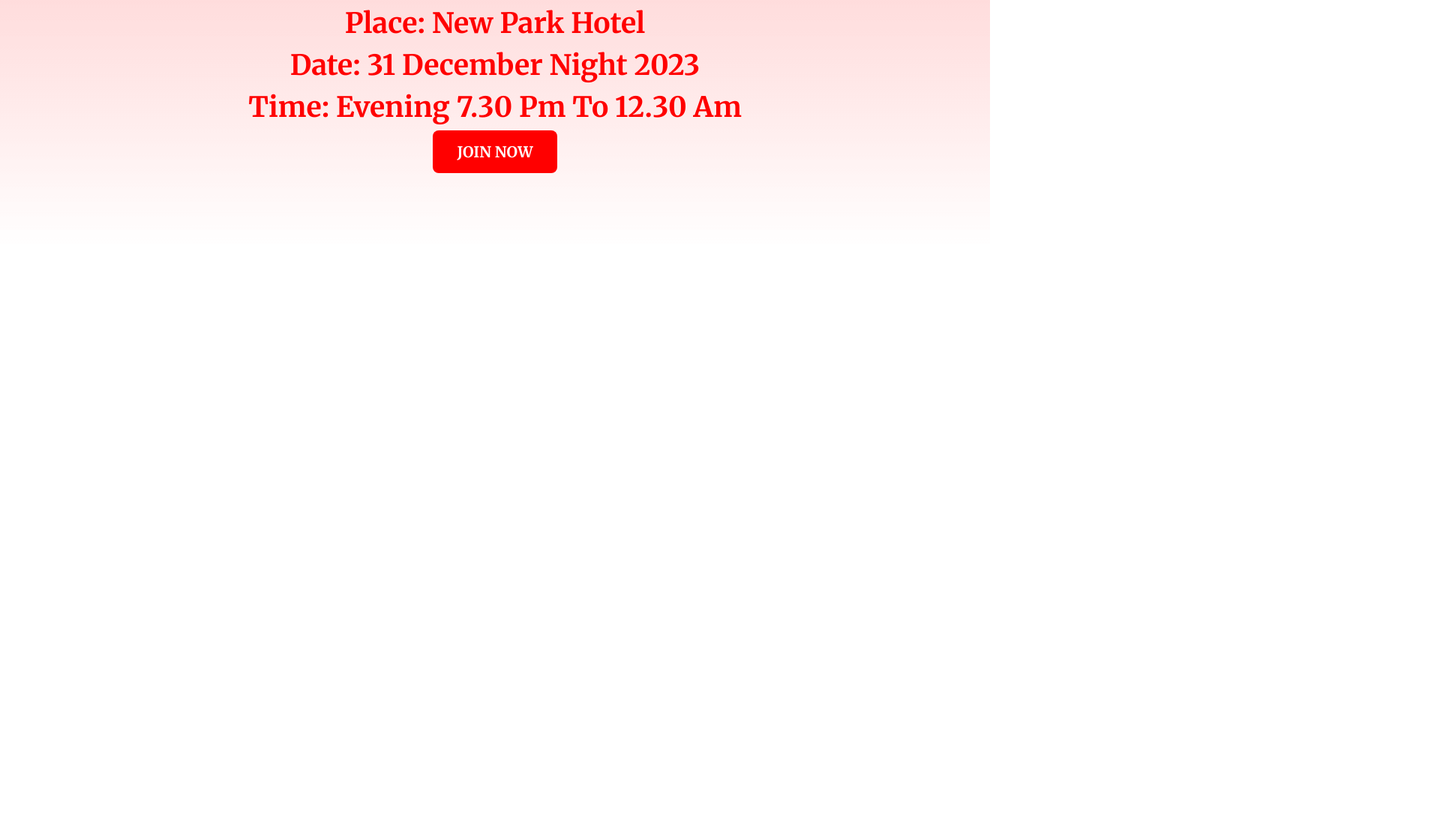
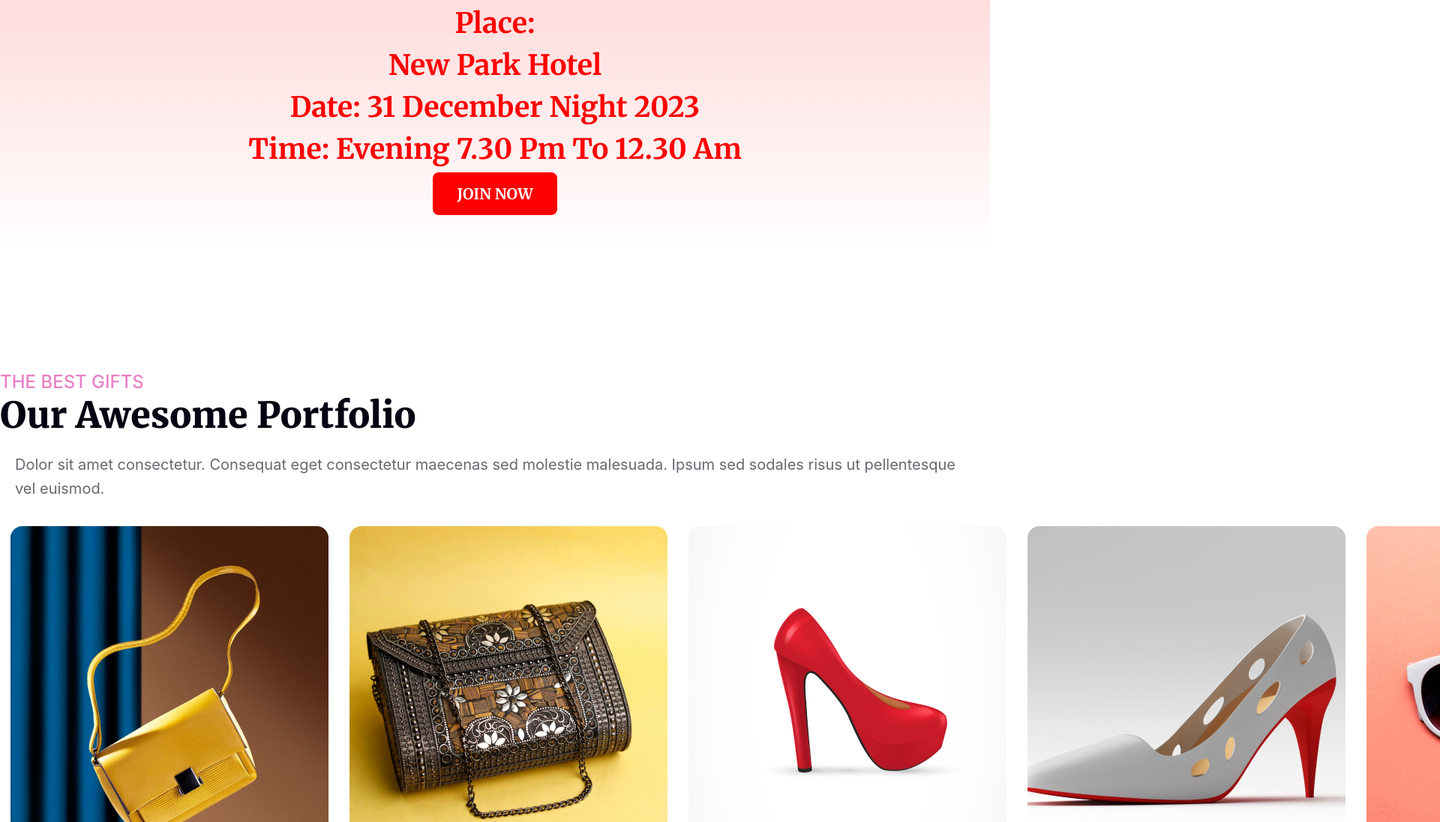
Before and after one commit to motasn/New-Year-New-Mission-B9A1-, a plain HTML site: page index.html in a window 1280 px wide. Shown: the part 2742-3839 px from the top of the page at 75% size, 1920 px wide, since content can reach past the window. Before the commit the page ends 3157 px from the top, so only its background shows below. Drawn offline with Linux system fonts and the light colour scheme.

Commit message:
protfolio add

```diff
--- a/index.html
+++ b/index.html
@@ -53,12 +53,30 @@
      <section id="place">
         <div class="place-contanner">
             <div class="place-time">
-                <h3><span>Place:</span> New Park Hotel</h3>
-                <h3><span>Date:</span> 31 December Night 2023</h3>
-                <h3><span>Time:</span> Evening 7.30 pm to 12.30 am</h3>
+                <h3>Place: <p>New Park Hotel</p></h3>
+                <h3> Date: 31 December Night 2023</h3>
+                <h3>Time: Evening 7.30 pm to 12.30 am</h3>
                 <button type="button">Join Now</button>
             </div>
 
+        </div>
+     </section>
+
+     <section id="Portfolio">
+        <div class="Portfolio-contaner">
+            <div class="Portfolio-text">
+                <h4>THE BEST GIFTS</h4>
+              <h2>Our Awesome Portfolio</h2>
+              <p>Dolor sit amet consectetur. Consequat eget consectetur maecenas sed molestie malesuada. Ipsum sed sodales risus ut pellentesque vel euismod. </p>
+            </div>
+            <div class="Portfolio-imag">
+              <img class="img-p" src="resources/Rectangle 3.png" alt="">
+              <img class="img-p" src="resources/Rectangle 4.png" alt="">
+              <img class="img-p" src="resources/Rectangle 5.png" alt="">
+              <img class="img-p" src="resources/Rectangle 6.png" alt="">
+              <img class="img-p" src="resources/Rectangle 7.png" alt="">
+              <img class="img-p" src="resources/Rectangle 8.png" alt="">
+            </div>
         </div>
      </section>
     </main>
--- a/styles/mission.css
+++ b/styles/mission.css
@@ -183,7 +183,7 @@ header {
     text-transform: capitalize;
 }
 
-button{
+button {
     border: 0;
     border-radius: 8px;
     background: #F00;
@@ -198,5 +198,49 @@ font-size: 20px;
     font-style: normal;
     font-weight: 700;
     text-transform: uppercase;
-padding-top: 16px ;
+    padding-top: 16px;
 }
+
+
+/* Portfolio style */
+
+.Portfolio-contaner {
+    margin: 80px auto;
+    width: 1320px;
+    height: 482px;
+}
+
+
+.Portfolio-text h4 {
+    color: rgb(233, 129, 198);
+font-family: Inter;
+font-size: 24px;
+font-weight: 500;
+padding-top:80px ;
+}
+
+.Portfolio-text h2{
+    color: #070211;
+font-size: 48px;
+font-style: normal;
+font-weight: 900;
+line-height: normal;
+text-transform: capitalize;
+
+}
+.Portfolio-text p{
+    color: rgba(7, 2, 17, 0.60);
+font-family: Inter;
+font-size: 20px;
+font-style: normal;
+font-weight: 400;
+line-height: 32px;
+padding: 20px;
+}
+.Portfolio-imag{
+    display: inline-flex;
+}
+.img-p{
+
+   margin:14px ;
+}
```
Lines whose indentation alone changed are shown as unchanged.
